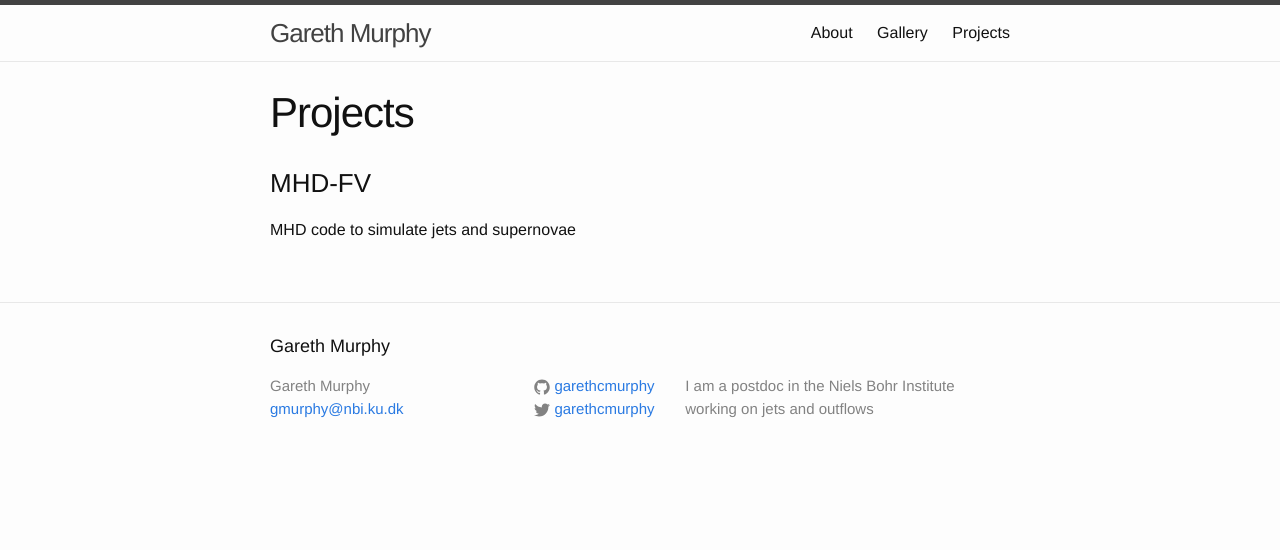
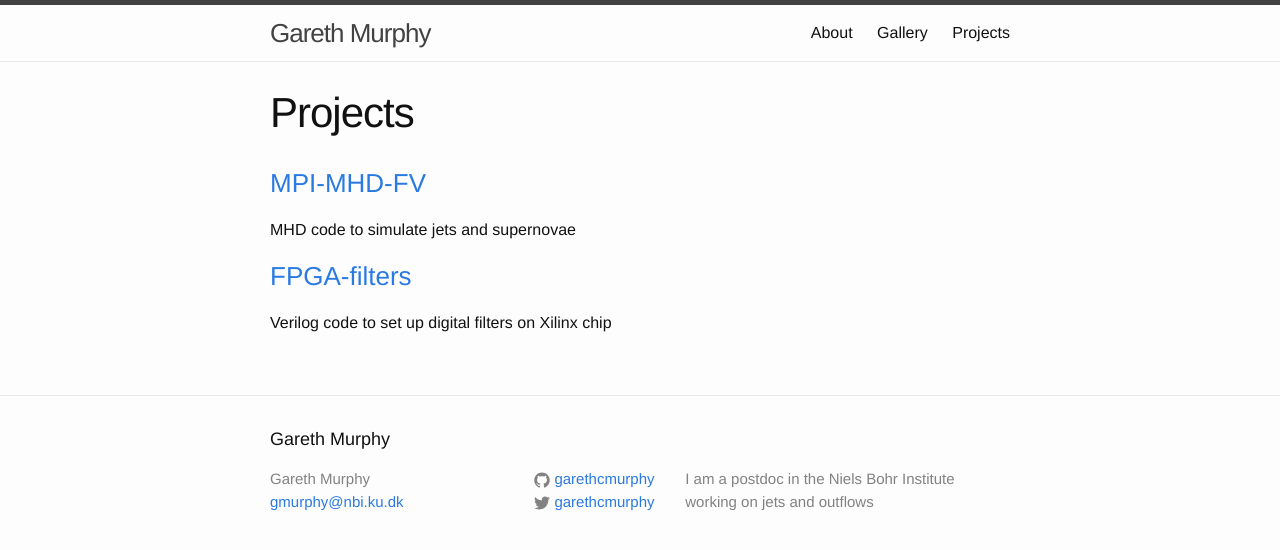
Before and after one commit to garethcmurphy/garethcmurphy.github.io, a Jekyll site: the page built from projects/index.md, in a window 1280 px wide. Shown: the top 550 px of the page. Built offline with Jekyll 4.4.1, drawn with Linux system fonts in a browser that asks for light colours.

Commit message:
Updated projects with links

```diff
--- a/projects/index.md
+++ b/projects/index.md
@@ -5,6 +5,12 @@ permalink: /projects/
 ---
 
 
-### MHD-FV
+### [MPI-MHD-FV](https://github.com/garethcmurphy/mph-mhd-fv)
 
 MHD code to simulate jets and supernovae
+
+
+### [FPGA-filters](https://github.com/garethcmurphy/fpga-filters)
+
+
+Verilog code to set up digital filters on Xilinx chip
```
Also changed, not shown: 2 other files.
